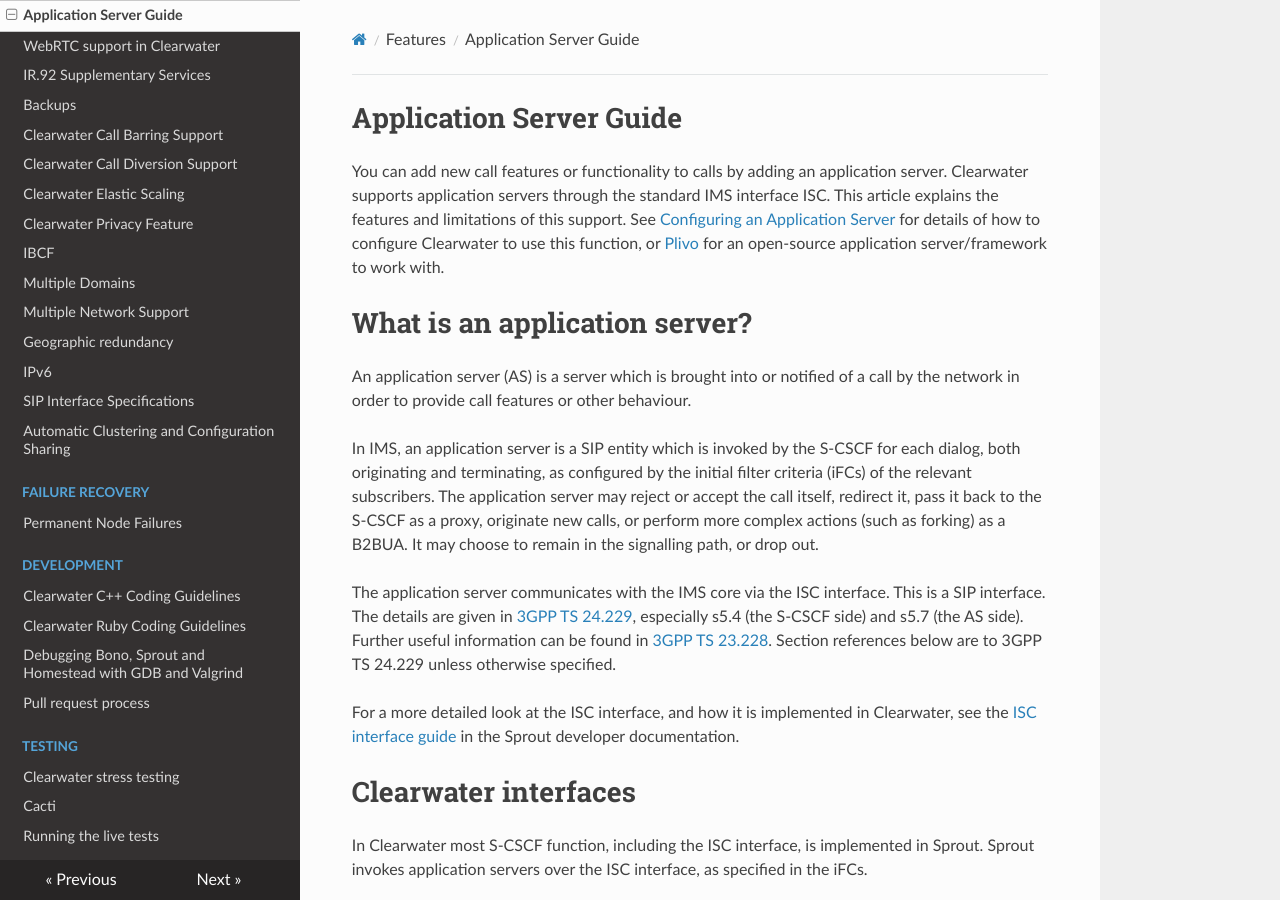
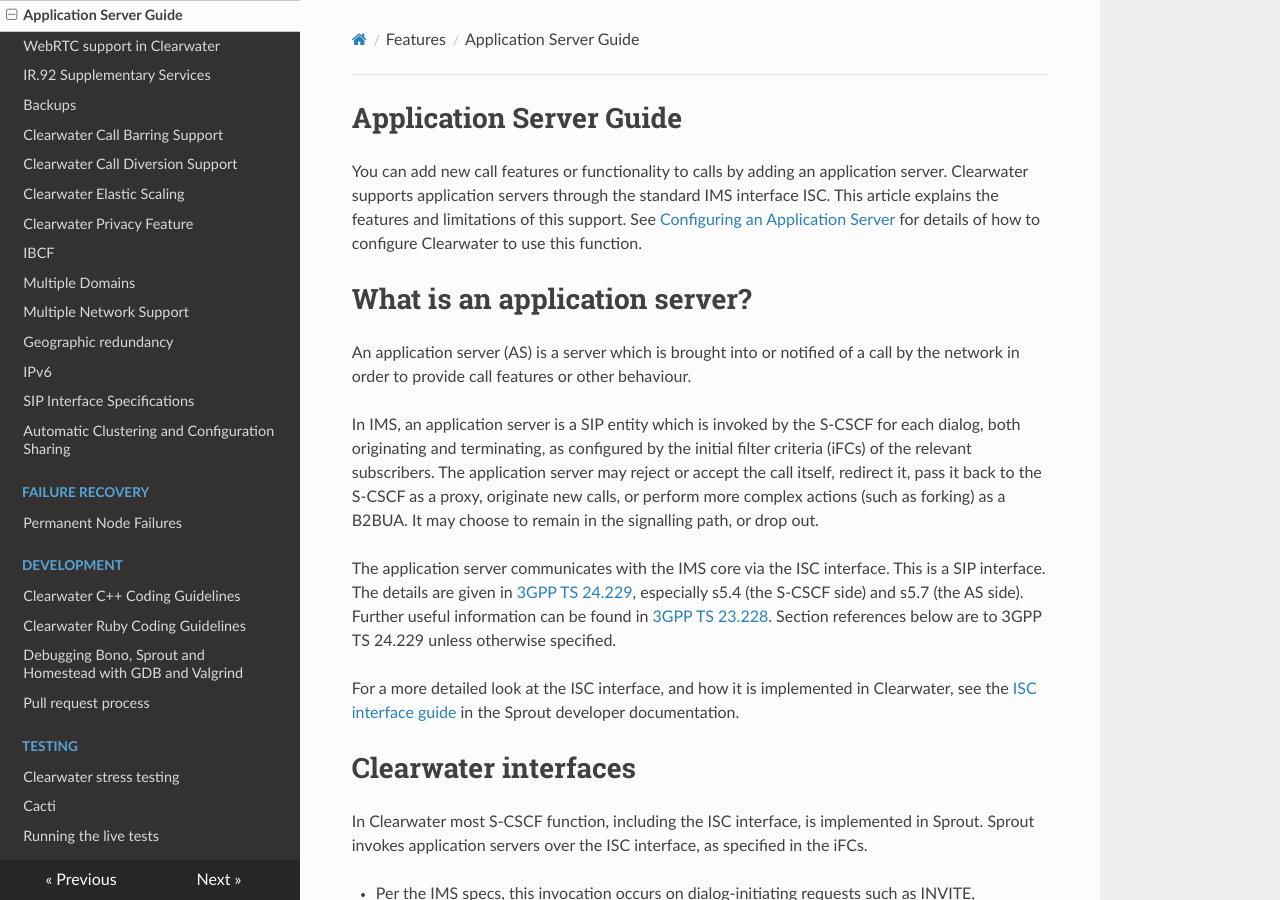
Before and after one commit to Metaswitch/clearwater-readthedocs, an MkDocs documentation site: the page built from docs/Application_Server_Guide.md, in a window 1280 px wide and 900 px high. Built offline with MkDocs 1.6.1, drawn with Linux system fonts in a browser that asks for light colours; nearby versions of some CDN libraries; old or Windows-style settings are respelled for this version of MkDocs.

Commit message:
Remove duff reference to plivo

```diff
--- a/docs/Application_Server_Guide.md
+++ b/docs/Application_Server_Guide.md
@@ -1,7 +1,7 @@
 Application Server Guide
 ========================
 
-You can add new call features or functionality to calls by adding an application server.  Clearwater supports application servers through the standard IMS interface ISC. This article explains the features and limitations of this support. See [Configuring an Application Server](Configuring_an_Application_Server.md) for details of how to configure Clearwater to use this function, or [Plivo](Plivo.md) for an open-source application server/framework to work with.
+You can add new call features or functionality to calls by adding an application server.  Clearwater supports application servers through the standard IMS interface ISC. This article explains the features and limitations of this support. See [Configuring an Application Server](Configuring_an_Application_Server.md) for details of how to configure Clearwater to use this function.
 
 What is an application server?
 ==============================
```
